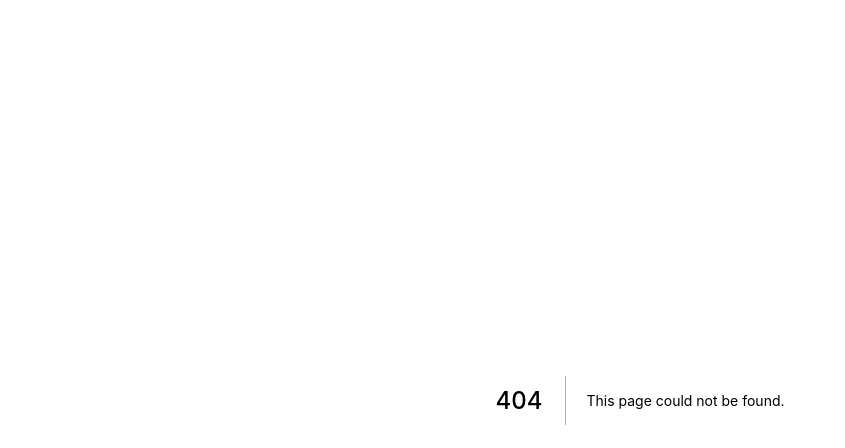
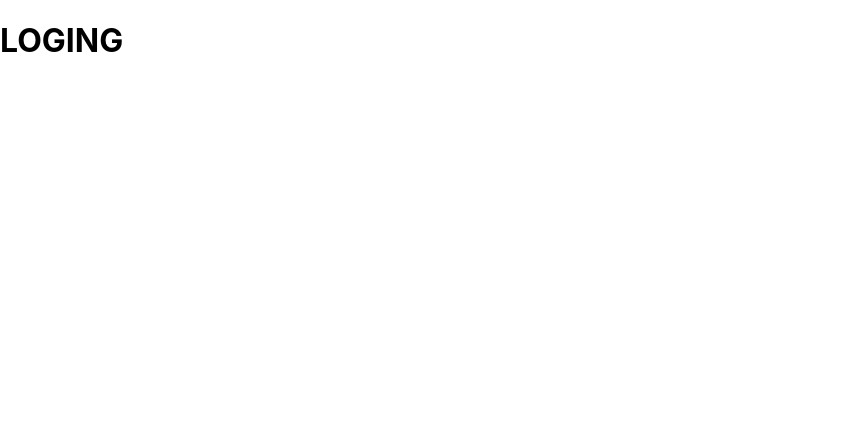
Before and after one commit to braga-felipe/heaps, a Next.js app in the folder client/: page /login in a window 1280 px wide. Before the commit this address had no page. Shown: the top 448 px of the page, without its empty margins (0-845 px from the left). Built offline with nearby package versions, Linux system fonts and the light colour scheme.

Commit message:
compenent-mapping-in-progress

```diff
--- /dev/null
+++ b/client/src/components/Login/Login.tsx
@@ -0,0 +1,11 @@
+import React from 'react';
+
+export default function Login() {
+  return (
+    <div>
+      <h1>LOGING</h1>
+
+
+    </div>
+  );
+}
--- /dev/null
+++ b/client/src/pages/login.tsx
@@ -0,0 +1,9 @@
+import Login from "../components/Login/Login";
+
+export default function loginPage() {
+  return (
+    <div>
+      <Login />
+    </div>
+  );
+}
```
Also changed, not shown: client/src/components/CreateItem/CreateItem.tsx (added), client/src/components/ItemList/Icons.tsx (added), client/src/components/ItemList/ItemCard.tsx (added), client/src/components/ItemList/ItemList.tsx (added), client/src/components/Register/Register.tsx (added), client/src/pages/register.tsx (added).
